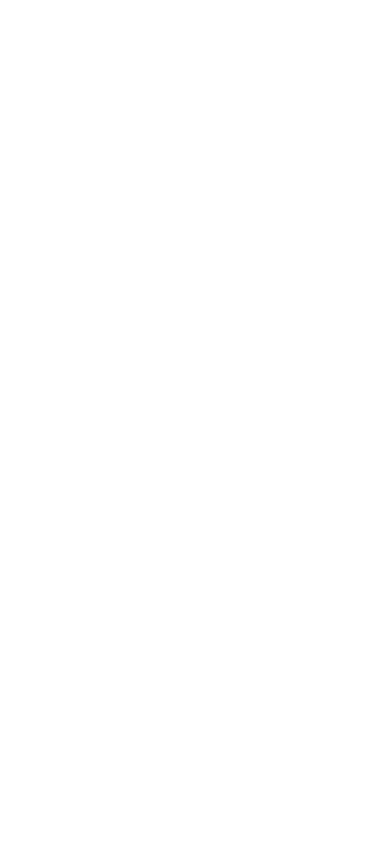
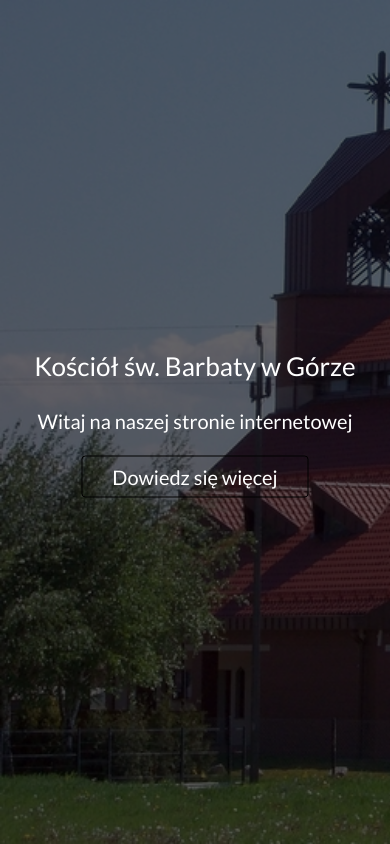
Before and after one commit to mtutucki/parafia-gora-frontend, a website: page index.html in a window 390 px wide. Drawn offline with nearby package versions, Linux system fonts and the light colour scheme; files that its build step writes are made by us from their sources; files whose address does not match are found by name.

Commit message:
Create responsive header

```diff
--- a/index.html
+++ b/index.html
@@ -2,18 +2,44 @@
 <html lang="en">
 
 <head>
+    <title>Parafia góra</title>
     <meta charset="UTF-8">
     <meta http-equiv="X-UA-Compatible" content="IE=edge">
     <meta name="viewport" content="width=device-width, initial-scale=1.0">
-    <title>Parafia góra</title>
-
+    <!-- Google fonts -->
+    <link rel="preconnect" href="https://fonts.googleapis.com">
+    <link rel="preconnect" href="https://fonts.gstatic.com" crossorigin>
+    <link href="https://fonts.googleapis.com/css2?family=Lato:wght@400;700&display=swap" rel="stylesheet">
     <!-- bootstrap -->
     <link href="https://cdn.jsdelivr.net/npm/bootstrap@5.2.1/dist/css/bootstrap.min.css" rel="stylesheet"
         integrity="sha384-iYQeCzEYFbKjA/T2uDLTpkwGzCiq6soy8tYaI1GyVh/UjpbCx/TYkiZhlZB6+fzT" crossorigin="anonymous">
-
+    <!-- MY CSS -->
+    <link rel="stylesheet" href="./dist/css/style.min.css">
+    <link rel="stylesheet" media="screen and (min-width:576px)" href="./dist/css/small.min.css">
+    <link rel="stylesheet" media="screen and (min-width:768px)" href="./dist/css/medium.min.css">
+    <link rel="stylesheet" media="screen and (min-width:992px)" href="./dist/css/large.min.css">
 </head>
 
 <body>
+
+    <header>
+        <div class="header">
+            <div class="container-fluid px-0">
+                <div class="header__background"></div>
+                <div class="header__background__shadow"></div>
+            </div>
+            <div class="container">
+                <div class="header__text">
+                    <div class="row vw-100 justify-content-center align-items-center text-center">
+                        <p class="header__text__name py-2 py-md-3">Kościół św. Barbaty w Górze</p>
+                        <p class="header__text__description py-2 py-md-3">Witaj na naszej stronie internetowej</p>
+                        <a href="#eucharist-hours"><button type="button" class="header__text__btn btn btn-outline-secondary w-auto px-5 py-2 my-2 my-md-3">Dowiedz się więcej</button></a>
+                    </div>
+                </div>
+            </div>
+        </div>
+
+    </header>
 
 
     <!-- bootstrap -->
--- /dev/null
+++ b/src/sass/medium.scss
@@ -0,0 +1,24 @@
+.header {
+    position: relative;
+
+    &__text {
+        font-size: 3rem;
+
+
+        &__name {
+            font-size: 4.2rem;
+        }
+
+        &__btn {
+            color: white;
+            border: 1px solid black;
+            font-size: 3rem;
+        }
+    }
+
+
+
+
+
+
+}
--- /dev/null
+++ b/src/sass/style.scss
@@ -0,0 +1,67 @@
+*,
+*::before,
+*::after {
+    margin: 0;
+    padding: 0;
+    box-sizing: border-box;
+}
+
+
+html {
+    font-size: 62.5%; // 10px
+}
+
+body {
+    font-family: 'Lato', sans-serif;
+    color: #fff;
+}
+
+.header {
+    position: relative;
+    font-size: 2rem;
+
+    &__background {
+        position: relative;
+        padding: 0;
+        min-height: 100vh;
+        background-image: url('../img/church.jpg');
+        background-position: left;
+        background-size: cover;
+
+        &__shadow {
+            position: absolute;
+            top: 0;
+            left: 0;
+            height: 100%;
+            width: 100%;
+            background-color: rgba(0, 0, 0, .6);
+        }
+    }
+
+    &__text {
+        position: absolute;
+        top: 50%;
+        left: 50%;
+        transform: translate(-50%, -50%);
+        font-size: 2rem;
+
+
+        &__name {
+            font-size: 2.6rem;
+        }
+
+        &__btn {
+            color: white;
+            border: 1px solid black;
+            font-size: 2rem;
+
+
+        }
+    }
+
+
+
+
+
+
+}
```
Also changed, not shown: src/img/church.jpg (added), src/sass/large.scss (added), src/sass/small.scss (added).
